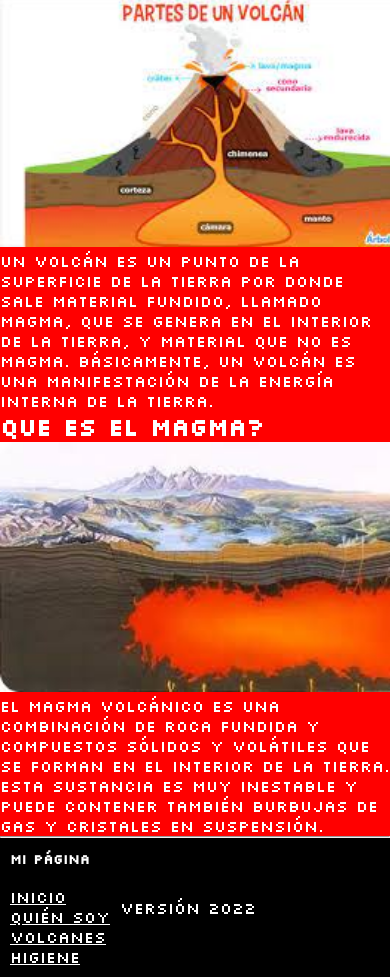
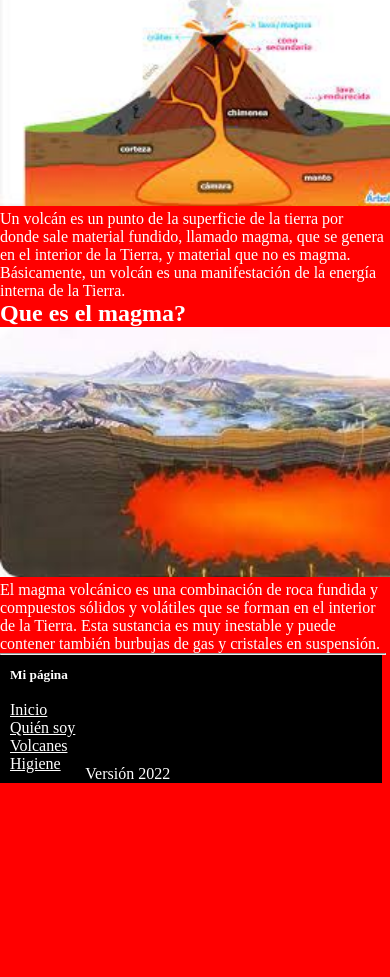
Before and after one commit to maro9183/Toto, a plain HTML site: page Index.html in a window 390 px wide. Shown: the part 118-1095 px from the top of the page. After the commit the page ends 901 px from the top, so only its background shows below. Drawn offline with Linux system fonts and the light colour scheme; a web font is replaced by a local one.

Commit message:
Responsive

```diff
--- a/Estilos/estilos.css
+++ b/Estilos/estilos.css
@@ -1,5 +1,5 @@
 *{
-    font-family: Silkscreen;
+    font-family: DynaPuff;
     padding: 0px;
     margin: 0px;
     color: white;
@@ -7,6 +7,8 @@
 
 body{
     background-color: red;
+    width: 99%;
+   height: fit-content;
 }
 
 h1{
@@ -15,10 +17,13 @@ h1{
 
 .header{
     color: red;
-
+    width: 99%;
+    height: fit-content;
 }
 
 .footer{
+    width: 99%;
+    height: fit-content;
     display: flex;
     align-items: center;
     align-content: center;
@@ -37,9 +42,15 @@ h1{
     margin: 10px;
 
 }
-/*
-body footer{
-    background-color: black;
-    color: white;
 
-}*/
+footer p{
+    display: flex;
+    align-content:flex-end;
+    align-self:flex-end;
+    justify-content:right;
+
+
+
+
+
+}
```
Also changed, not shown: 1 other file.
